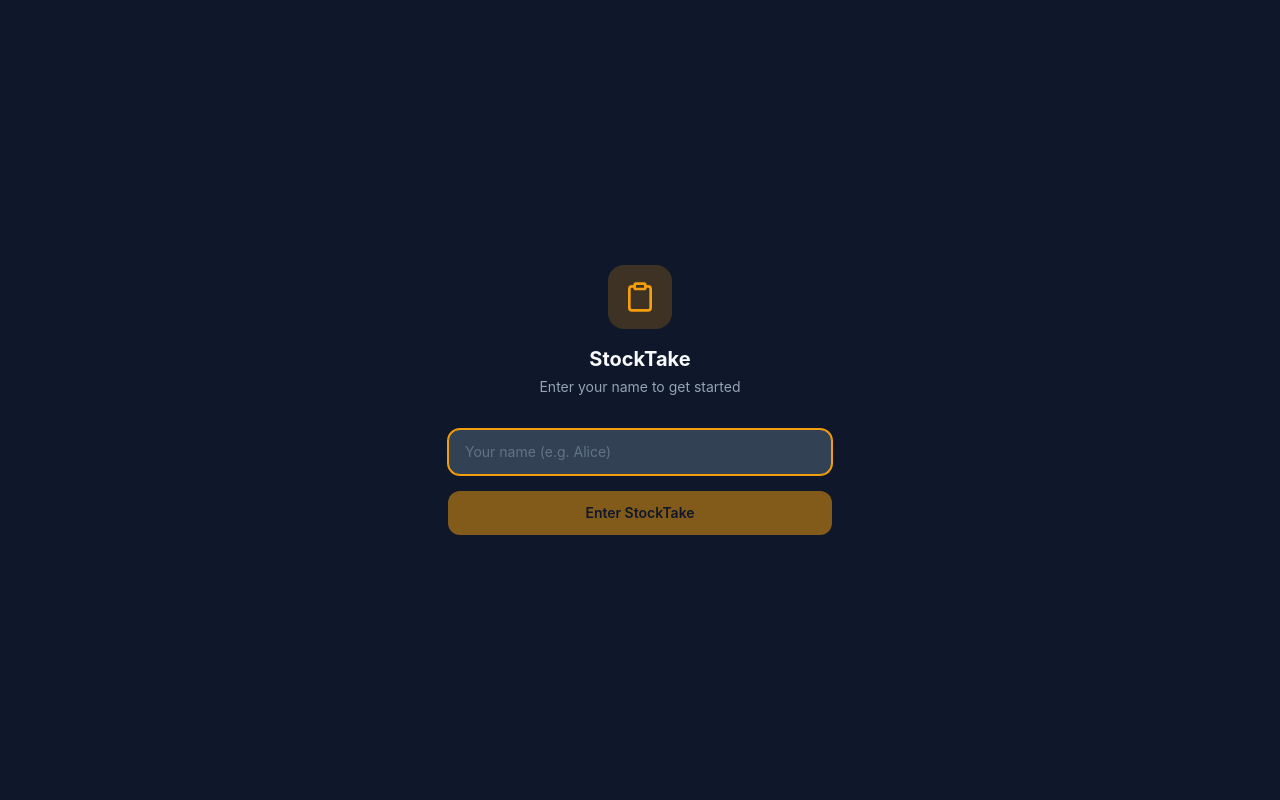
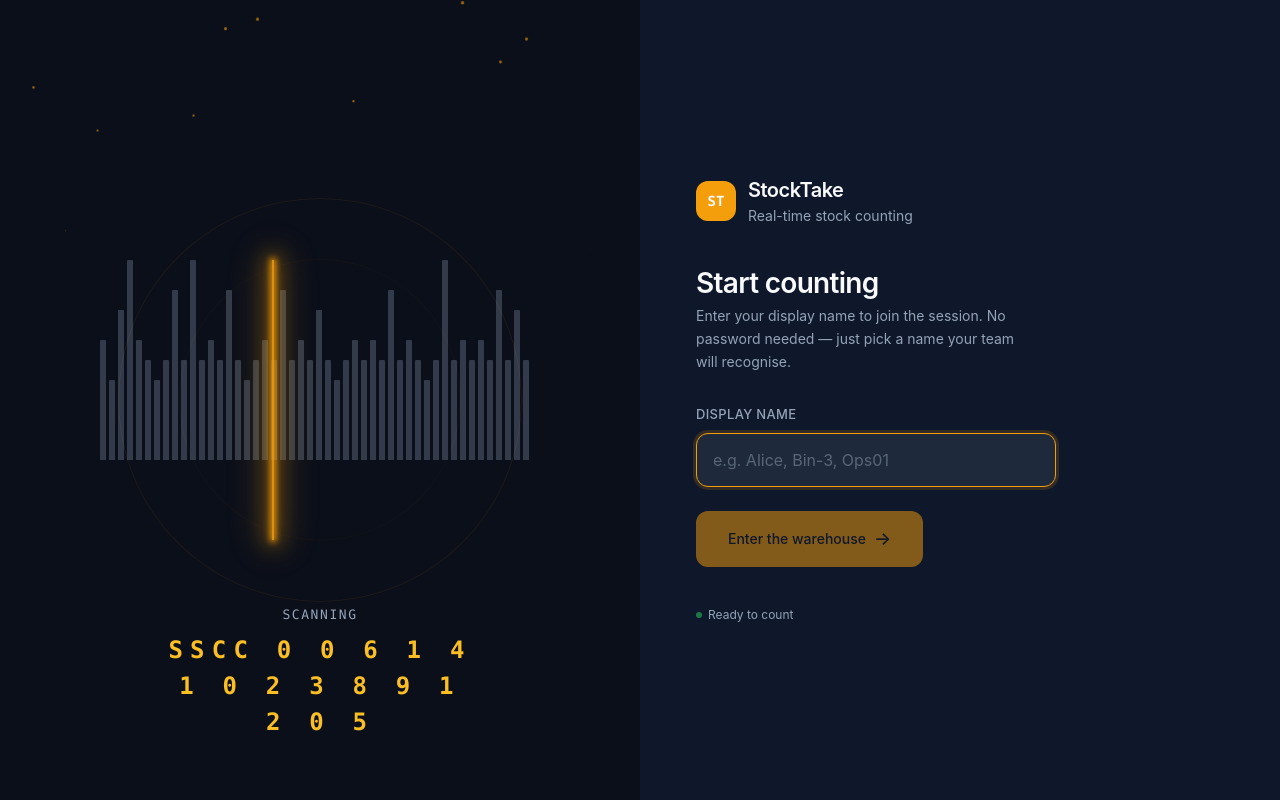
Before and after one commit to ganjarsantoso/stocktake-app, a React (Vite) app: page /login in a window 1280 px wide. Built offline with nearby package versions, Linux system fonts and the light colour scheme; no server answers; the database is empty.

Commit message:
feat: redesign login page with scanning animation panel

```diff
--- a/src/index.css
+++ b/src/index.css
@@ -80,6 +80,179 @@ input[type="text"] {
   caret-color: var(--color-accent);
 }
 
+/* ==========================================
+   Login page — scanning animation
+   ========================================== */
+@keyframes login-scan-sweep {
+  0%   { left: 0; }
+  48%  { left: calc(100% - 2px); }
+  52%  { left: calc(100% - 2px); }
+  100% { left: 0; }
+}
+
+@keyframes login-float-up {
+  0%   { transform: translateY(280px) scale(0); opacity: 0; }
+  15%  { opacity: 1; }
+  85%  { opacity: 0.6; }
+  100% { transform: translateY(-20px) scale(1.2); opacity: 0; }
+}
+
+@keyframes login-pulse-ring {
+  0%, 100% { transform: scale(1); opacity: 0.3; }
+  50%      { transform: scale(1.08); opacity: 0.6; }
+}
+
+@keyframes login-pulse-dot {
+  0%, 100% { opacity: 1; }
+  50%      { opacity: 0.4; }
+}
+
+.animate-pulse-dot {
+  animation: login-pulse-dot 2s ease-in-out infinite;
+}
+
+.login-barcode-canvas {
+  position: relative;
+  width: 480px;
+  height: 280px;
+}
+
+.login-bars {
+  display: flex;
+  align-items: flex-end;
+  gap: 3px;
+  height: 200px;
+  padding: 0 20px;
+}
+
+.login-bar {
+  width: 6px;
+  background: color-mix(in srgb, var(--color-muted) 60%, transparent);
+  border-radius: 1px 1px 0 0;
+  opacity: 0.5;
+}
+.login-bar:nth-child(odd) { height: 60%; }
+.login-bar:nth-child(3n) { height: 85%; }
+.login-bar:nth-child(5n+2) { height: 40%; }
+.login-bar:nth-child(7n+4) { height: 100%; }
+.login-bar:nth-child(11n+3) { height: 75%; }
+.login-bar:nth-child(2n+6) { height: 50%; }
+
+.login-laser-line {
+  position: absolute;
+  top: 0;
+  left: 0;
+  width: 2px;
+  height: 100%;
+  background: var(--color-accent);
+  box-shadow:
+    0 0 6px 2px var(--color-accent),
+    0 0 20px 6px color-mix(in srgb, var(--color-accent) 40%, transparent),
+    0 0 40px 12px color-mix(in srgb, var(--color-accent) 20%, transparent);
+  animation: login-scan-sweep 3s ease-in-out infinite;
+  opacity: 0.9;
+  pointer-events: none;
+}
+
+.login-laser-line::after {
+  content: '';
+  position: absolute;
+  top: 0;
+  left: -3px;
+  width: 8px;
+  height: 100%;
+  background: linear-gradient(
+    90deg,
+    transparent 0%,
+    color-mix(in srgb, var(--color-accent) 15%, transparent) 40%,
+    color-mix(in srgb, var(--color-accent) 8%, transparent) 100%
+  );
+}
+
+.login-particles {
+  position: absolute;
+  inset: 0;
+  pointer-events: none;
+}
+
+.login-particle {
+  position: absolute;
+  width: 3px;
+  height: 3px;
+  border-radius: 50%;
+  background: var(--color-accent);
+  opacity: 0;
+  animation: login-float-up 2.5s ease-out infinite;
+}
+
+.login-particle:nth-child(1)  { left: 10%;  animation-delay: 0.1s; }
+.login-particle:nth-child(2)  { left: 22%;  animation-delay: 0.6s; }
+.login-particle:nth-child(3)  { left: 35%;  animation-delay: 1.2s; }
+.login-particle:nth-child(4)  { left: 48%;  animation-delay: 0.3s; }
+.login-particle:nth-child(5)  { left: 55%;  animation-delay: 1.8s; }
+.login-particle:nth-child(6)  { left: 68%;  animation-delay: 0.8s; }
+.login-particle:nth-child(7)  { left: 78%;  animation-delay: 1.5s; }
+.login-particle:nth-child(8)  { left: 88%;  animation-delay: 0.4s; }
+.login-particle:nth-child(9)  { left: 15%;  animation-delay: 2.0s; }
+.login-particle:nth-child(10) { left: 72%;  animation-delay: 0.9s; }
+.login-particle:nth-child(11) { left: 40%;  animation-delay: 1.1s; }
+.login-particle:nth-child(12) { left: 92%;  animation-delay: 0.2s; }
+.login-particle:nth-child(13) { left: 5%;   animation-delay: 1.7s; }
+.login-particle:nth-child(14) { left: 60%;  animation-delay: 0.7s; }
+.login-particle:nth-child(15) { left: 30%;  animation-delay: 1.9s; }
+.login-particle:nth-child(16) { left: 82%;  animation-delay: 1.3s; }
+
+.login-scan-glow {
+  position: absolute;
+  width: 380px;
+  height: 380px;
+  border-radius: 50%;
+  border: 1px solid color-mix(in srgb, var(--color-accent) 15%, transparent);
+  animation: login-pulse-ring 4s ease-in-out infinite;
+  pointer-events: none;
+}
+
+.login-scan-glow--inner {
+  width: 280px;
+  height: 280px;
+  animation-delay: 1s;
+}
+
+.login-scan-label {
+  position: absolute;
+  bottom: 60px;
+  left: 50%;
+  transform: translateX(-50%);
+  font-family: 'JetBrains Mono', ui-monospace, Menlo, monospace;
+  font-size: 13px;
+  letter-spacing: 0.12em;
+  color: var(--color-muted);
+  text-align: center;
+}
+
+.login-scan-label span {
+  display: block;
+  font-size: 24px;
+  font-weight: 600;
+  letter-spacing: 0.3em;
+  color: var(--color-accent-light);
+  margin-top: 8px;
+}
+
+@media (max-width: 768px) {
+  .login-barcode-canvas {
+    width: 320px;
+  }
+}
+
+@media (prefers-reduced-motion: reduce) {
+  .login-laser-line,
+  .login-particle,
+  .login-scan-glow {
+    animation: none;
+  }
+}
+
 /* Scrollbar */
 ::-webkit-scrollbar {
   width: 4px;
--- a/src/pages/LoginPage.tsx
+++ b/src/pages/LoginPage.tsx
@@ -1,8 +1,11 @@
-import { useState } from 'react'
+import { useState, useMemo } from 'react'
 import { useNavigate } from 'react-router-dom'
 import { motion } from 'framer-motion'
 import { supabase } from '../lib/supabase'
 import { useAuthStore } from '../stores/authStore'
+
+const BAR_COUNT = 48
+const PARTICLE_COUNT = 16
 
 export default function LoginPage() {
   const [name, setName] = useState('')
@@ -10,6 +13,20 @@ export default function LoginPage() {
   const [error, setError] = useState('')
   const setUser = useAuthStore((s) => s.setUser)
   const navigate = useNavigate()
+
+  const bars = useMemo(
+    () => Array.from({ length: BAR_COUNT }, (_, i) => (
+      <div key={i} className="login-bar" />
+    )),
+    [],
+  )
+
+  const particles = useMemo(
+    () => Array.from({ length: PARTICLE_COUNT }, (_, i) => (
+      <div key={i} className="login-particle" />
+    )),
+    [],
+  )
 
   async function handleSubmit(e: React.FormEvent) {
     e.preventDefault()
@@ -82,60 +99,119 @@ export default function LoginPage() {
   }
 
   return (
-    <div className="h-dvh flex items-center justify-center bg-surface p-6">
-      <motion.div
-        initial={{ opacity: 0, y: 20 }}
-        animate={{ opacity: 1, y: 0 }}
-        className="w-full max-w-sm"
-      >
-        <div className="text-center mb-8">
-          <div className="w-16 h-16 rounded-2xl bg-accent/20 flex items-center justify-center mx-auto mb-4">
-            <svg viewBox="0 0 24 24" fill="none" stroke="currentColor" strokeWidth="2" className="w-8 h-8 text-accent">
-              <path d="M16 4h2a2 2 0 0 1 2 2v14a2 2 0 0 1-2 2H6a2 2 0 0 1-2-2V6a2 2 0 0 1 2-2h2" />
-              <rect x="8" y="2" width="8" height="4" rx="1" />
-            </svg>
+    <div className="grid grid-cols-1 md:grid-cols-2 h-dvh">
+      {/* ── Left: Scanning Animation Panel ── */}
+      <div className="relative bg-[#0a0f1a] flex items-center justify-center overflow-hidden min-h-[40vh] md:min-h-0">
+        {/* Glow rings */}
+        <div className="login-scan-glow" />
+        <div className="login-scan-glow login-scan-glow--inner" />
+
+        {/* Barcode area */}
+        <div className="login-barcode-canvas">
+          <div className="login-bars">
+            {bars}
           </div>
-          <h1 className="text-xl font-bold text-white">StockTake</h1>
-          <p className="text-sm text-muted mt-1">Enter your name to get started</p>
+          <div className="login-laser-line" />
         </div>
 
-        <form onSubmit={handleSubmit} className="space-y-4">
+        {/* SSCC label */}
+        <div className="login-scan-label">
+          SCANNING
+          <span>SSCC 0 0 6 1 4 1 0 2 3 8 9 1 2 0 5</span>
+        </div>
+
+        {/* Floating particles */}
+        <div className="login-particles">
+          {particles}
+        </div>
+      </div>
+
+      {/* ── Right: Login Form ── */}
+      <div className="flex flex-col justify-center px-8 md:px-14 py-16 bg-surface">
+        <motion.div
+          initial={{ opacity: 0, x: 20 }}
+          animate={{ opacity: 1, x: 0 }}
+          transition={{ duration: 0.4, ease: 'easeOut' }}
+        >
+          {/* Logo */}
+          <div className="flex items-center gap-3 mb-1">
+            <div className="w-10 h-10 rounded-xl bg-accent grid place-items-center font-bold text-sm font-mono text-white select-none">
+              ST
+            </div>
             <div>
+              <span className="font-semibold text-xl tracking-tight text-white">StockTake</span>
+              <p className="text-sm text-muted mt-0.5">Real-time stock counting</p>
+            </div>
+          </div>
+
+          {/* Heading */}
+          <h1 className="font-semibold text-2xl md:text-[28px] leading-tight tracking-tight text-white mt-10 mb-1">
+            Start counting
+          </h1>
+          <p className="text-sm text-muted mb-8 max-w-[38ch] leading-relaxed">
+            Enter your display name to join the session. No password needed — just pick a name your team will recognise.
+          </p>
+
+          {/* Form */}
+          <form onSubmit={handleSubmit} className="space-y-6">
+            <div className="flex flex-col gap-2">
+              <label
+                htmlFor="displayName"
+                className="text-[13px] font-medium tracking-wide uppercase text-muted"
+              >
+                Display name
+              </label>
               <input
+                id="displayName"
                 type="text"
                 value={name}
-              onChange={(e) => setName(e.target.value)}
-              placeholder="Your name (e.g. Alice)"
+                onChange={(e) => {
+                  setName(e.target.value)
+                  if (error) setError('')
+                }}
+                placeholder="e.g. Alice, Bin-3, Ops01"
                 maxLength={50}
                 autoFocus
-              className="w-full px-4 py-3 rounded-xl bg-surface-lighter border border-border text-white placeholder:text-muted/50 text-sm focus:outline-none focus:border-accent focus:ring-1 focus:ring-accent transition-colors"
+                className="w-full max-w-[360px] px-4 py-3.5 rounded-xl bg-surface-light border border-border text-white placeholder:text-muted/50 text-base outline-none transition-all focus:border-accent focus:ring-[3px] focus:ring-accent/15"
               />
             </div>
+
             {error && (
               <motion.p
-              initial={{ opacity: 0 }}
-              animate={{ opacity: 1 }}
-              className="text-xs text-negative text-center"
+                initial={{ opacity: 0, y: -4 }}
+                animate={{ opacity: 1, y: 0 }}
+                className="text-xs text-negative"
               >
                 {error}
               </motion.p>
             )}
+
             <button
               type="submit"
               disabled={loading || !name.trim()}
-            className="w-full py-3 rounded-xl bg-accent text-surface font-semibold text-sm disabled:opacity-50 active:scale-[0.98] transition-all"
+              className="group inline-flex items-center gap-2 px-8 py-3.5 rounded-xl bg-accent text-surface font-medium text-sm disabled:opacity-50 active:scale-[0.97] transition-all hover:bg-accent/80"
             >
               {loading ? (
-              <span className="flex items-center justify-center gap-2">
+                <span className="flex items-center gap-2">
                   <span className="w-4 h-4 border-2 border-surface border-t-transparent rounded-full animate-spin" />
                   Signing in...
                 </span>
               ) : (
-              'Enter StockTake'
+                <>
+                  Enter the warehouse
+                  <span className="text-lg transition-transform duration-200 group-hover:translate-x-0.5">→</span>
+                </>
               )}
             </button>
           </form>
+
+          {/* Online badge */}
+          <div className="inline-flex items-center gap-1.5 mt-10 text-xs text-muted">
+            <span className="w-1.5 h-1.5 rounded-full bg-positive animate-pulse-dot" />
+            Ready to count
+          </div>
         </motion.div>
+      </div>
     </div>
   )
 }
```
Lines whose indentation alone changed are shown as unchanged.
